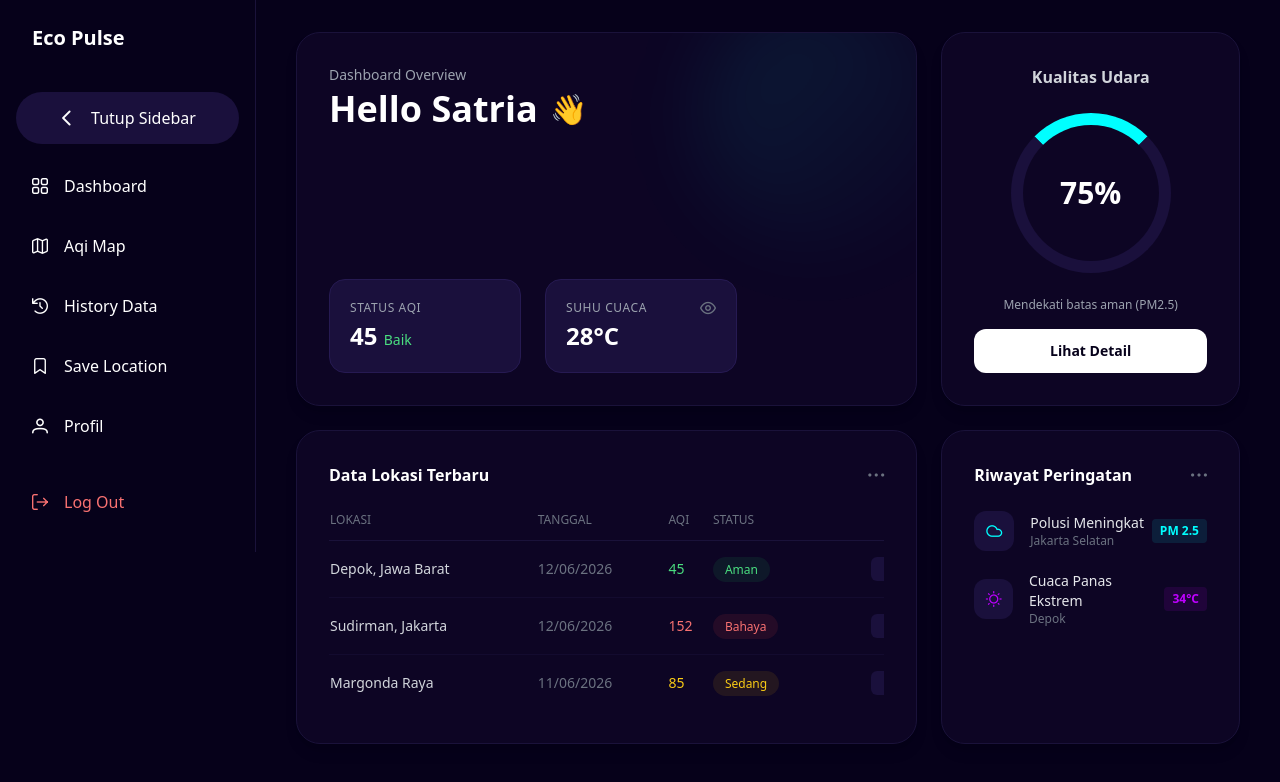
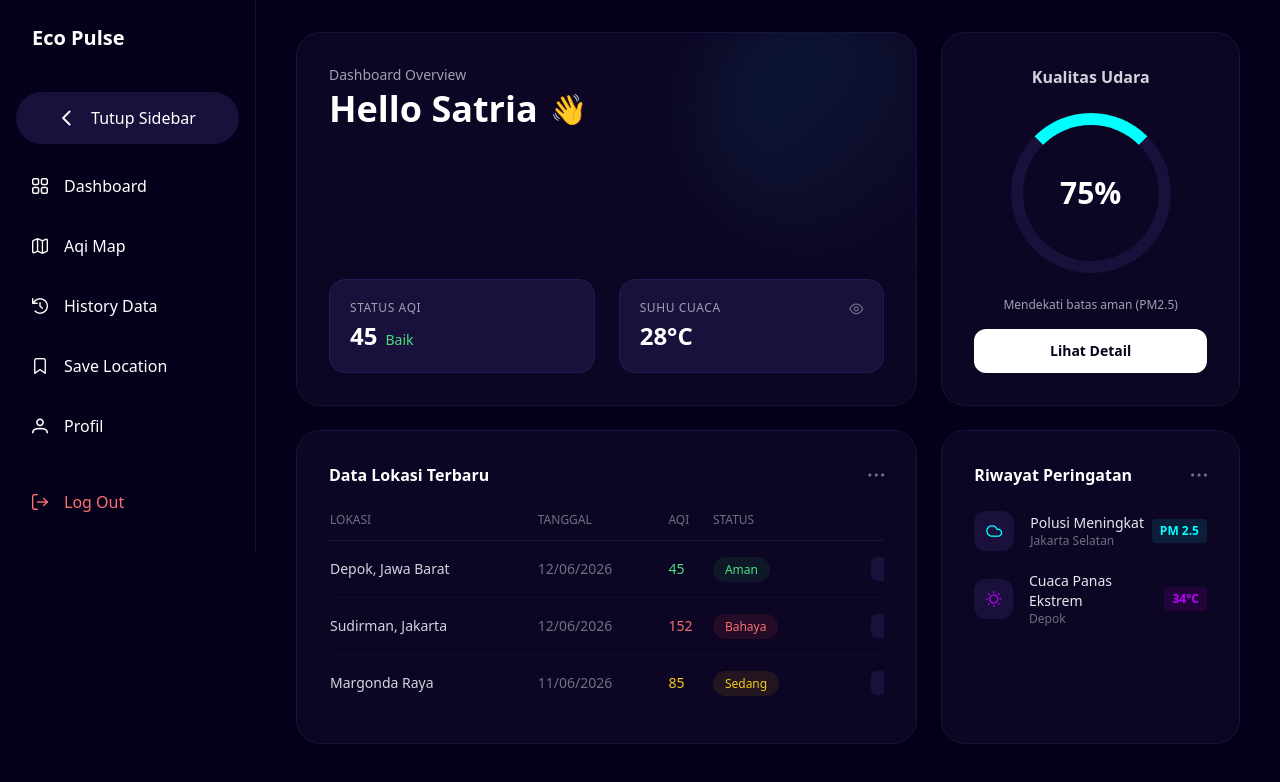
Before and after one commit to satriafzal/frontend_ecopulse, a Vue app: page /user/db_user in a window 1280 px wide. Shown: the top 782 px of the page. Built offline with nearby package versions, Linux system fonts and the light colour scheme.

Commit message:
update db user

```diff
--- a/src/views/users/Dashboarduser.vue
+++ b/src/views/users/Dashboarduser.vue
@@ -8,33 +8,37 @@
         <div class="grid grid-cols-1 lg:grid-cols-3 gap-6 mb-6">
 
             <!-- Widget Hero (Kiri, 2 Kolom) -->
-            <div
-                class="lg:col-span-2 bg-[#0d0524] rounded-3xl p-8 flex flex-col justify-between border border-[#1a123a] shadow-lg relative overflow-hidden">
+            <div class="lg:col-span-2 bg-[#0d0524] rounded-3xl p-6 md:p-8 flex flex-col justify-between border border-[#1a123a] shadow-lg relative overflow-hidden">
                 <!-- Ornamen abstrak -->
-                <div
-                    class="absolute -top-10 -right-10 w-64 h-64 bg-gradient-to-br from-neon-cyan/10 to-transparent rounded-full blur-2xl pointer-events-none">
-                </div>
+                <div class="absolute -top-10 -right-10 w-64 h-64 bg-gradient-to-br from-neon-cyan/10 to-transparent rounded-full blur-2xl pointer-events-none"></div>
 
                 <div>
-                    <p class="text-gray-400 text-sm font-medium mb-1">Dashboard Overview</p>
-                    <h1 class="text-4xl font-bold text-white flex items-center gap-3">
-                        Hello Satria <span class="text-3xl">👋</span>
+                    <p class="text-gray-400 text-xs md:text-sm font-medium mb-1">Dashboard Overview</p>
+                    <h1 class="text-3xl md:text-4xl font-bold text-white flex items-center gap-2 md:gap-3">
+                        Hello Satria <span class="text-2xl md:text-3xl">👋</span>
                     </h1>
                 </div>
 
-                <div class="flex items-center gap-6 mt-12">
-                    <div class="bg-[#1a103c] rounded-2xl p-5 w-48 border border-[#261a52]">
-                        <p class="text-gray-400 text-xs uppercase tracking-wider mb-1">Status AQI</p>
-                        <p class="text-2xl font-bold text-white">45 <span
-                                class="text-sm font-normal text-green-400">Baik</span></p>
+                <!-- BAGIAN INI YANG DIBENERIN BIAR RESPONSIVE -->
+                <div class="flex flex-row gap-3 md:gap-6 mt-8 md:mt-12 w-full">
+
+                <!-- Kotak Status AQI -->
+                <div class="bg-[#1a103c] rounded-2xl p-4 md:p-5 w-1/2 border border-[#261a52] flex flex-col justify-center">
+                    <p class="text-gray-400 text-[10px] md:text-xs uppercase tracking-wider mb-1 line-clamp-1">Status AQI</p>
+                    <p class="text-xl md:text-2xl font-bold text-white flex flex-col md:flex-row md:items-baseline gap-1 md:gap-2">
+                    45 <span class="text-xs md:text-sm font-normal text-green-400">Baik</span>
+                    </p>
+                </div>
+
+                <!-- Kotak Suhu Cuaca -->
+                <div class="bg-[#1a103c] rounded-2xl p-4 md:p-5 w-1/2 border border-[#261a52] flex flex-col justify-center">
+                    <div class="flex justify-between items-start mb-1">
+                        <p class="text-gray-400 text-[10px] md:text-xs uppercase tracking-wider line-clamp-1">Suhu Cuaca</p>
+                        <i class="pi pi-eye text-gray-500 text-xs md:text-sm mt-0.5"></i>
                     </div>
-                    <div class="bg-[#1a103c] rounded-2xl p-5 w-48 border border-[#261a52]">
-                        <div class="flex justify-between items-start mb-1">
-                            <p class="text-gray-400 text-xs uppercase tracking-wider">Suhu Cuaca</p>
-                            <i class="pi pi-eye text-gray-500"></i>
-                        </div>
-                        <p class="text-2xl font-bold text-white">28°C</p>
-                    </div>
+                    <p class="text-xl md:text-2xl font-bold text-white">28°C</p>
+                </div>
+
                 </div>
             </div>
 
```
